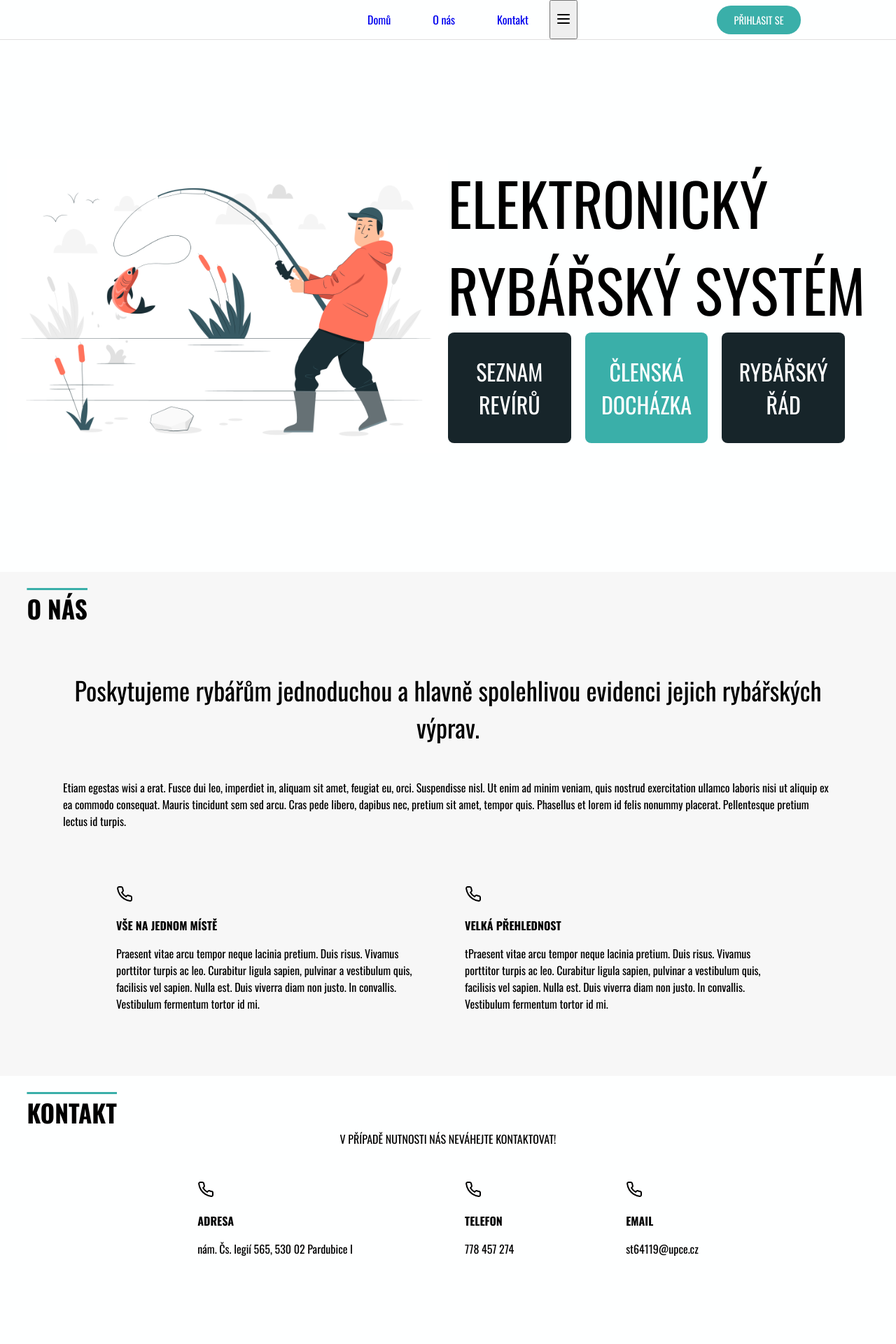
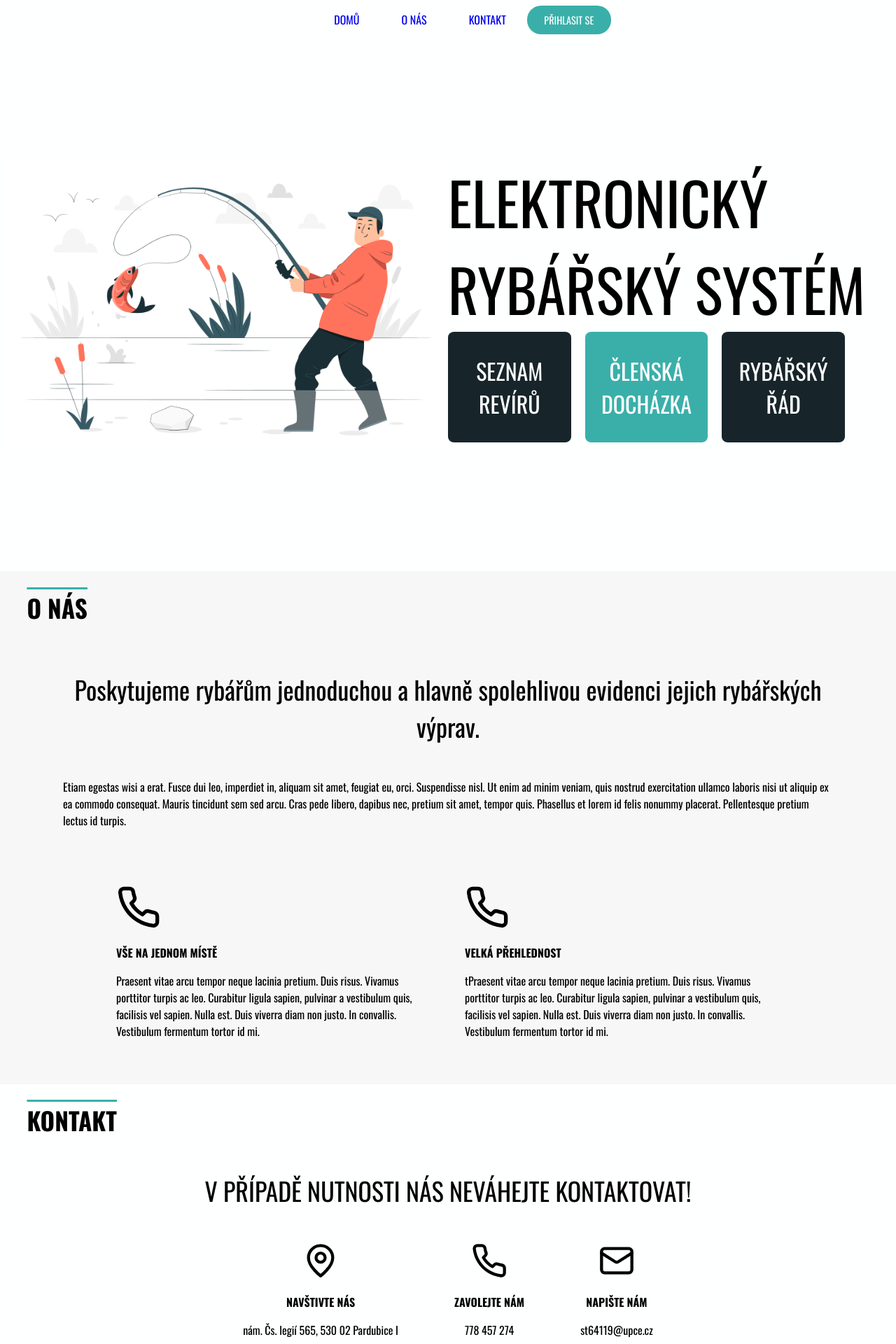
Before and after one commit to Gajdos-Petr/elektronicka-rybarska-evidence, a React (Create React App) app: page / in a window 1280 px wide. Shown: the top 1920 px of the page at 70% size. Built offline with nearby package versions, Linux system fonts and the light colour scheme.

Commit message:
IconCard - komponenta

```diff
--- a/src/App.js
+++ b/src/App.js
@@ -4,6 +4,7 @@ import Home from './pages/Home';
 import AboutUsSection from './components/mainPage/AboutUsSection';
 import ContactSection from './components/mainPage/ContactSection';
 import ListOfGrounds from './pages/ListOfGrounds'
+import Page404 from './pages/Page404'
 import Login from './pages/Login'
 import { COLORS } from './styles/colors';
 import { Route, Routes } from 'react-router-dom';
@@ -19,6 +20,7 @@ function App() {
          <Route path='/contact' element={<ContactSection/>} />
          <Route path='/login' element={<Login/>} />
          <Route path='/Grounds' element={<ListOfGrounds/>} />
+         <Route path="*" element={<Page404 />} />
 
        </Routes>
 
--- a/src/components/mainPage/AboutUsSection.jsx
+++ b/src/components/mainPage/AboutUsSection.jsx
@@ -2,7 +2,8 @@ import React from 'react'
 import '../../styles/AboutUsSection.css'
 import SectionTittle from '../SectionTittle'
 import IconCard from './IconCard'
-import icon from '../../images/logo192.png'
+
+import { Phone } from 'lucide-react';
 
 import { COLORS } from '../../styles/colors'
 
@@ -15,10 +16,28 @@ function AboutUsSection() {
         <div className='about-first-text'>Etiam egestas wisi a erat. Fusce dui leo, imperdiet in, aliquam sit amet, feugiat eu, orci. Suspendisse nisl. Ut enim ad minim veniam, quis nostrud exercitation ullamco laboris nisi ut aliquip ex ea commodo consequat. Mauris tincidunt sem sed arcu. Cras pede libero, dapibus nec, pretium sit amet, tempor quis. Phasellus et lorem id felis nonummy placerat. Pellentesque pretium lectus id turpis. </div>
         <div className='inner-container-boxes'>
           <div className='inner-left'>
-            <IconCard iconUrl={icon} tittle={"Vše na jednom místě"} text={"Praesent vitae arcu tempor neque lacinia pretium. Duis risus. Vivamus porttitor turpis ac leo. Curabitur ligula sapien, pulvinar a vestibulum quis, facilisis vel sapien. Nulla est. Duis viverra diam non justo. In convallis. Vestibulum fermentum tortor id mi. "}/>
-            </div>
+          <IconCard
+          icon={{
+            iconComponent: Phone,
+            size: 64
+          }}
+          other={{
+           tittle: "Vše na jednom místě",
+           text: "Praesent vitae arcu tempor neque lacinia pretium. Duis risus. Vivamus porttitor turpis ac leo. Curabitur ligula sapien, pulvinar a vestibulum quis, facilisis vel sapien. Nulla est. Duis viverra diam non justo. In convallis. Vestibulum fermentum tortor id mi. "
+          }}
+          />
+        </div>
           <div className='inner-right'>
-            <IconCard iconUrl={icon} tittle={"Velká přehlednost"} text={"tPraesent vitae arcu tempor neque lacinia pretium. Duis risus. Vivamus porttitor turpis ac leo. Curabitur ligula sapien, pulvinar a vestibulum quis, facilisis vel sapien. Nulla est. Duis viverra diam non justo. In convallis. Vestibulum fermentum tortor id mi. "}/>
+          <IconCard
+          icon={{
+            iconComponent: Phone,
+            size: 64
+          }}
+          other={{
+           tittle: "Velká přehlednost",
+           text: "tPraesent vitae arcu tempor neque lacinia pretium. Duis risus. Vivamus porttitor turpis ac leo. Curabitur ligula sapien, pulvinar a vestibulum quis, facilisis vel sapien. Nulla est. Duis viverra diam non justo. In convallis. Vestibulum fermentum tortor id mi. "
+          }}
+          />
             </div>
         </div>
 
--- a/src/components/mainPage/ContactSection.jsx
+++ b/src/components/mainPage/ContactSection.jsx
@@ -2,21 +2,53 @@ import React from 'react'
 import { COLORS } from '../../styles/colors'
 import IconCard from './IconCard'
 import '../../styles/ContactSection.css'
-import icon from '../../images/email.svg'
 import SectionTittle from '../SectionTittle'
 import '../../styles/ContactSection.css'
-import { Phone } from 'lucide-react';
+import { Phone, MapPin, Mail } from 'lucide-react';
 
 function ContactSection() {
+  const iconSize = 52
   return (
     <section className='contact' id='contact'>
     <SectionTittle tittle={"Kontakt"} backgroundColor = {COLORS.BACKGROUND_COLOR} textDecorationColor={COLORS.BOX_COLOR_LIGHT} color = {COLORS.TEXT_COLOR_BLACK}/>
+    <div className="contact-conatiner">
     <div className='contact-tittle'>V případě nutnosti nás neváhejte kontaktovat!</div>
-    <div className="contact-conatiner">
-    <IconCard icon={Phone} tittle={"Adresa"} text={"nám. Čs. legií 565, 530 02 Pardubice I"}/>
-    <IconCard iconUrl={Phone} tittle={"Telefon"} text={"778 457 274"}/>
-    <IconCard iconUrl={Phone} tittle={"Email"} text={"st64119@upce.cz"}/>
+   <div className="contact-boxes">
+   <IconCard
+          icon={{
+            iconComponent: MapPin,
+            size: iconSize
+          }}
+          other={{
+           tittle: "navštivte nás",
+           text: "nám. Čs. legií 565, 530 02 Pardubice I"
+          }}
+          contextAlign="center"
+    />
+    <IconCard
+          icon={{
+            iconComponent: Phone,
+            size: iconSize
+          }}
+          other={{
+           tittle: "zavolejte nám",
+           text: "778 457 274"
+          }}
+          contextAlign="center"
+    />
+    <IconCard
+          icon={{
+            iconComponent: Mail,
+            size: iconSize
+          }}
+          other={{
+           tittle: "napište nám",
+           text: "st64119@upce.cz"
+          }}
+          contextAlign="center"
+          />
 
+   </div>
     </div>
      </section>
   )
--- a/src/components/mainPage/IconCard.jsx
+++ b/src/components/mainPage/IconCard.jsx
@@ -1,17 +1,20 @@
 import React from 'react'
-import AboutUsBoxStyle from '../../styles/modules/AboutUsBox.module.css'
-import { Phone } from 'lucide-react';
+import IconCardStyle from '../../styles/modules/IconCard.module.css'
 
-function IconCard(props) {
+function IconCard({icon, other, contextAlign }) {
+  const IconComponent = icon.iconComponent;
+  const boxStyle = {
+    alignItems: contextAlign || 'left'
+  };
   return (
-    <div className={AboutUsBoxStyle.box}>
-        <div className={AboutUsBoxStyle.boxIcon}>
-          <div className={AboutUsBoxStyle.iconImage}>
-        <Phone />
+    <div className={IconCardStyle.box} style={boxStyle}>
+        <div className={IconCardStyle.boxIcon}>
+          <div className={IconCardStyle.iconImage}>
+          <IconComponent size={icon.size} />
           </div>
         </div>
-        <div className={AboutUsBoxStyle.boxTittle}>{props.tittle}</div>
-        {props.text ?   <div className={AboutUsBoxStyle.boxText}>{props.text}</div> : null}
+        <div className={IconCardStyle.boxTittle}>{other.tittle}</div>
+        {other.text ?   <div className={IconCardStyle.boxText}>{other.text}</div> : null}
     </div>
   )
 }
--- a/src/components/navBar/NavBar.jsx
+++ b/src/components/navBar/NavBar.jsx
@@ -7,18 +7,25 @@ import { useState } from 'react'
 import {Menu, X} from 'lucide-react'
 
 function NavBar() {
-  const [isOpen, setIsOpen] = useState(false);
+  const [click, setClick] = useState(false);
+  const [button, setButton] = useState(false);
 
-  const toogleNavBar = () =>{
-    setIsOpen(!isOpen);
-  };
+  const handleClick = () =>setClick(!click);
+  const showButton = () =>{
+    if(window.innerWidth <= 960){
+      setButton(true);
+    }else{
+      setButton(false);
+    }
+  } ;
+  window.addEventListener('resize', showButton);
+
   return (
 <nav>
-  <div className='navbar-left-section'>
-  </div>
+
   <div className='navbar-middle-section'>
     <Navigation />
-    <button onClick={toogleNavBar}>{isOpen ? <X/> : <Menu/>}</button>
+    {button && <button onClick={handleClick}>{click ? <X/> : <Menu/>}</button>}
 
   </div>
   <div className='navbar-right-section'>
--- /dev/null
+++ b/src/pages/Page404.jsx
@@ -0,0 +1,7 @@
+import React from 'react'
+
+export default function Page404() {
+  return (
+    <div>Page404</div>
+  )
+}
--- a/src/styles/ContactSection.css
+++ b/src/styles/ContactSection.css
@@ -9,13 +9,44 @@ section.contact{
 }
 .contact-tittle{
     text-transform: uppercase;
+    font-size: var(--link-box-fonz-size);;
+    text-align: center;
 }
 
 .contact-conatiner{
     max-width: 1100px;
     display: flex;
-    flex-direction: row;
-    gap: 10rem;
+    flex-direction: column;
+    gap: 3rem;
     justify-content: center;
     padding: 3rem 0  3rem 0;
+    align-items: center;
 }
+.contact-boxes{
+  display: flex;
+  flex-direction: row;
+  gap: 5rem ;
+}
+ /*RESPONZIVITA */
+
+ /*Mensi nez 1024 (tablety, male ntb)*/
+ @media screen and (max-width: 1024px) {
+
+ }
+
+ /*Mensi nez 1024 (telefony)*/
+ @media screen and (max-width: 768px) {
+   .contact-conatiner{
+     margin-inline: 4rem;
+
+   }
+   .contact-conatiner{
+     flex-direction: column;
+   }
+   .contact-boxes{
+    gap: 3rem;
+    flex-direction: column;
+
+   }
+
+ }
--- a/src/styles/NavBar.css
+++ b/src/styles/NavBar.css
@@ -1,23 +1,31 @@
-nav{
+nav {
     width: 100%;
     display: flex;
     flex-direction: row;
-    border-bottom: 1px solid rgb(224, 224, 224);
+    align-items: center;
+    justify-content: center;
+  }
+
+  .navbar-middle-section {
+
+  }
+
+  .navbar-right-section {
+  }
+
+
+ /*RESPONZIVITA */
+
+ /*Mensi nez 1024 (tablety, male ntb)*/
+ @media screen and (max-width: 1024px) {
+nav{
+    flex-direction: column;
+}
 }
 
-.navbar-left-section{
-    width: 20%;
+ /*Mensi nez 1024 (telefony)*/
+@media screen and (max-width: 768px) {
+
+
 
 }
-
-.navbar-middle-section{
-    width: 60%;
-    display: flex;
-   justify-content: center;
-}
-
-.navbar-right-section{
-    width: 20%;
-    display: flex;
-    align-items: center;
-}
--- a/src/styles/Navigation.css
+++ b/src/styles/Navigation.css
@@ -8,6 +8,6 @@
   }
 .menu li{
    margin: 0px 30px;
-
+ text-transform: uppercase;
 
 }
```
Also changed, not shown: src/styles/modules/IconCard.module.css (renamed from src/styles/modules/AboutUsBox.module.css).
